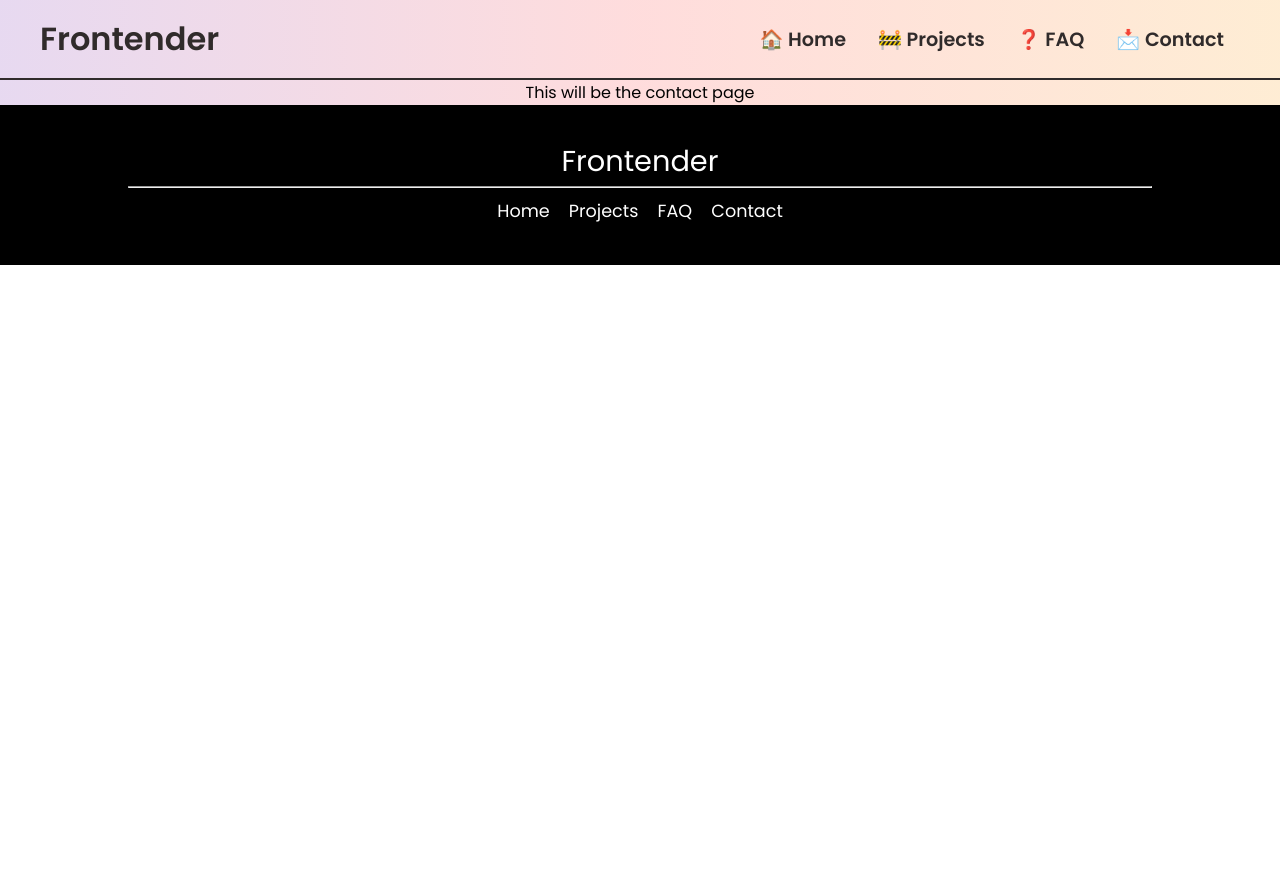
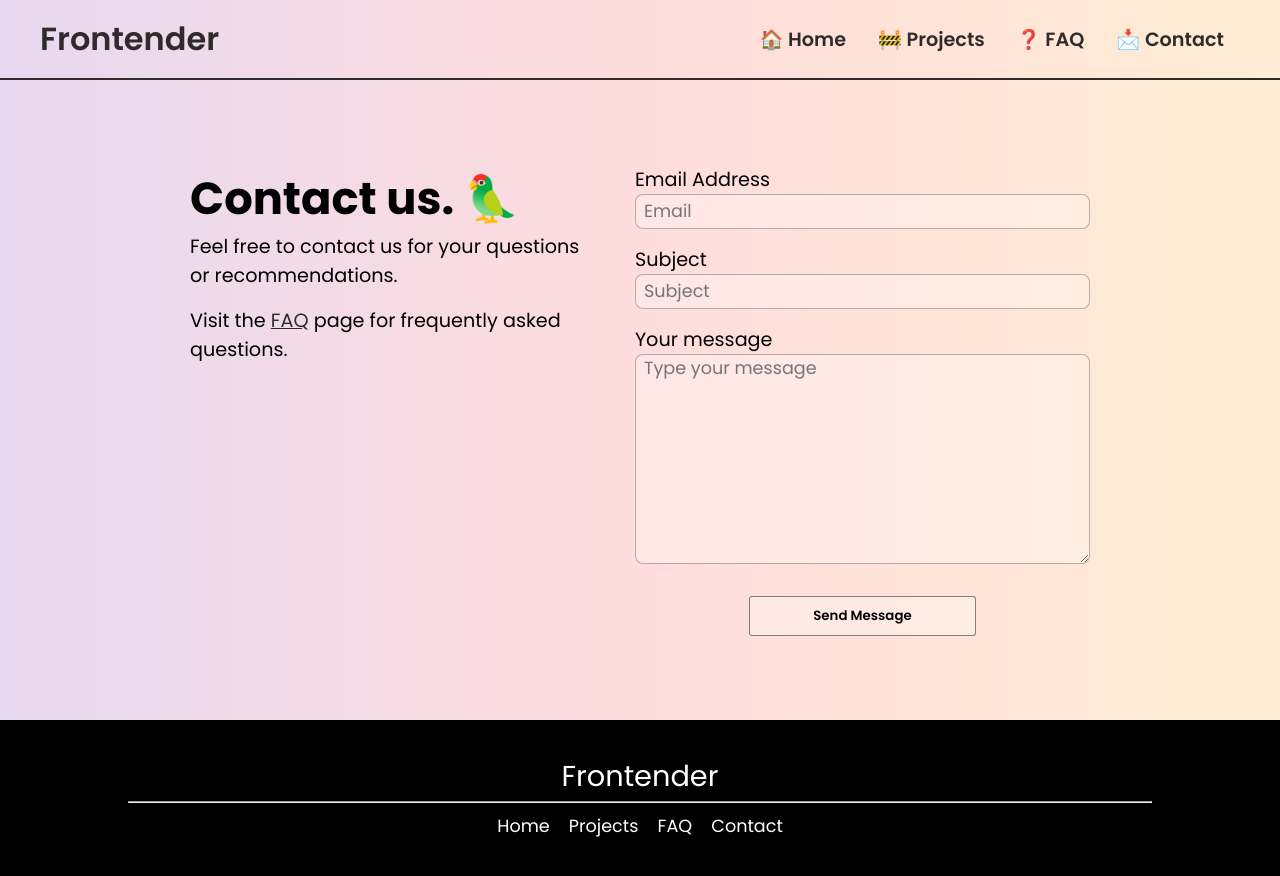
Before and after one commit to Hergelink/frontender, a React (Create React App) app: page /contact in a window 1280 px wide. Shown: the top 876 px of the page. Before the commit the page ends 800 px from the top, so only its background shows below. Built offline with nearby package versions, Linux system fonts and the light colour scheme.

Commit message:
added the contact page and integrated the Bold API for server side form handling

```diff
--- a/package.json
+++ b/package.json
@@ -6,6 +6,7 @@
     "@testing-library/jest-dom": "^5.16.5",
     "@testing-library/react": "^13.4.0",
     "@testing-library/user-event": "^13.5.0",
+    "axios": "^0.27.2",
     "react": "^18.2.0",
     "react-dom": "^18.2.0",
     "react-router-dom": "^6.4.1",
--- a/src/components/HeaderContainer.jsx
+++ b/src/components/HeaderContainer.jsx
@@ -16,7 +16,7 @@ function HeaderContainer() {
   return (
     <div id='header-container'>
       <Link to='/' id='site-logo'>
-        Frontender
+      Frontender
       </Link>
 
       <div id='hamburger-menu' onClick={handleMenu}>
--- a/src/components/Main-Components/Contact.jsx
+++ b/src/components/Main-Components/Contact.jsx
@@ -1,9 +1,27 @@
-import React from 'react'
+import React from 'react';
+import Forms from './Forms';
+import '../Styles/ContactForm.css';
+import { Link } from 'react-router-dom';
 
 function Contact() {
   return (
-    <div className='main-container-div'>This will be the contact page</div>
-  )
+    <div id='form-page-container'>
+      <div className='form-container-div'>
+        <div id='contact-info-div'>
+          <h1>Contact us. 🦜</h1>
+          <p>Feel free to contact us for your questions or recommendations.</p>
+          <p>
+            Visit the{' '}
+            <Link to='/faq' id='link-to-faq'>
+              FAQ
+            </Link>{' '}
+            page for frequently asked questions.
+          </p>
+        </div>
+        <Forms />
+      </div>
+    </div>
+  );
 }
 
-export default Contact
+export default Contact;
--- /dev/null
+++ b/src/components/Main-Components/Forms.jsx
@@ -0,0 +1,90 @@
+// Used Form Bold API Service:
+
+import axios from "axios";
+import React, { useState } from "react";
+export default function Forms() {
+
+  // Input Change Handling
+  const [inputs, setInputs] = useState({
+    email: "",
+    subject: "",
+    message: "",
+  });
+  const handleOnChange = (event) => {
+    event.persist();
+    setInputs((prev) => ({
+      ...prev,
+      [event.target.id]: event.target.value,
+    }));
+  };
+
+  //clear Inputs after submit:
+  const clearState = () => {
+    setInputs({email: '', subject: '', message: 'Your message has been submitted!'});
+  }
+
+  // Server State Handling
+
+  const handleOnSubmit = (event) => {
+    event.preventDefault();
+
+    axios({
+      method: "POST",
+      url: "https://formbold.com/s/oWGpo",
+      data: inputs,
+    })
+      .then((r) => {
+        console.log("Your message has been submitted!");
+        clearState();
+      })
+      .catch((r) => {
+        console.log("error");
+      });
+
+
+  };
+
+  return (
+    <form onSubmit={handleOnSubmit} >
+      <div className="form-inputs">
+      <label htmlFor="email">Email Address</label>
+      <input
+        onChange={handleOnChange}
+        value={inputs.email}
+        id="email"
+        type="email"
+        name="email"
+        placeholder="Email"
+        required
+      />
+      </div>
+
+      <div className="form-inputs">
+      <label htmlFor="subject">Subject</label>
+      <input
+        onChange={handleOnChange}
+        value={inputs.subject}
+        id="subject"
+        type="text"
+        name="subject"
+        placeholder="Subject"
+        required
+      />
+      </div>
+
+      <div className="form-inputs">
+      <label htmlFor="message">Your message</label>
+      <textarea
+        onChange={handleOnChange}
+        value={inputs.message}
+        id="message"
+        name="message"
+        placeholder="Type your message"
+        rows= '8'
+        required
+      />
+      </div>
+      <button type="submit"> Send Message </button>
+    </form>
+  );
+}
--- a/src/components/Main-Components/Projects/projectTemplate.js
+++ b/src/components/Main-Components/Projects/projectTemplate.js
@@ -186,6 +186,7 @@ const projectTemplate = [
     imageAltText: 'nura homepage',
     dificulty: 'Intermediate',
   },
+
 ];
 
 export default projectTemplate;
--- /dev/null
+++ b/src/components/Styles/ContactForm.css
@@ -0,0 +1,127 @@
+#form-page-container {
+    display: flex;
+    justify-content: center;
+    align-items: center;
+    min-height: 80vh;
+    width: 85%;
+}
+
+
+.form-container-div {
+  display: flex;
+  flex-direction: column;
+  justify-content: center;
+  align-items: center;
+
+
+  margin-top: 3rem;
+}
+
+#contact-info-div h1 {
+  font-size: 2.8rem;
+}
+
+#contact-info-div p {
+    width: 90%;
+    margin-bottom: 1rem;
+    font-size: 1.2rem;
+  }
+
+#link-to-faq {
+  text-decoration: underline;
+  font-style: bold;
+  display: inline;
+}
+
+form {
+  width: 100%;
+  text-align: left;
+  margin-top: 1rem;
+  margin-bottom: 4rem;
+}
+
+.form-inputs {
+  display: flex;
+  flex-direction: column;
+  margin-bottom: 1rem;
+}
+
+label {
+  font-size: 1.2rem;
+}
+
+input {
+  height: 35px;
+  font-size: 1.1rem;
+  padding-left: 8px;
+  background-color: rgba(255, 255, 255, 0.295);
+  border: 1px solid rgba(0, 0, 0, 0.269);
+  border-radius: 8px;
+
+  -webkit-transition: 0.5s;
+  transition: 0.5s;
+}
+
+input:focus {
+  outline: none;
+  border: 2px solid rgba(0, 0, 0, 0.469);
+}
+
+textarea {
+  font-size: 1.1rem;
+  padding-left: 8px;
+  background-color: rgba(255, 255, 255, 0.295);
+  border: 1px solid rgba(0, 0, 0, 0.269);
+  border-radius: 8px;
+}
+
+textarea:focus {
+  outline: none;
+  border: 2px solid rgba(0, 0, 0, 0.469);
+}
+
+form button {
+  margin-top: 2rem;
+  margin-inline: auto;
+  display: block;
+  width: 50%;
+  height: 40px;
+
+  border: 1px solid rgba(0, 0, 0, 0.469);
+  color: black;
+  background-color: rgba(255, 255, 255, 0.295);
+
+  -webkit-transition: 0.5s;
+  transition: 0.5s;
+}
+
+@media only screen and (min-width: 730px) {
+
+
+
+  .form-container-div {
+    max-width: 900px;
+    flex-direction: row;
+
+    justify-content: center;
+    align-items: flex-start;
+  }
+
+  #contact-info-div {
+    margin-top: 1rem;
+    padding-right: 10px;
+  }
+
+
+
+  form {
+    margin-top: 1rem;
+    width: 70%;
+  }
+
+  form button:hover {
+    border: 2px solid rgba(0, 0, 0, 0.469);
+    color: rgb(27, 27, 27);
+    background-color: rgba(131, 58, 180, 0.116);
+  }
+}
```
Also changed, not shown: 1 other file (tests, documents, lock files or other folders).
